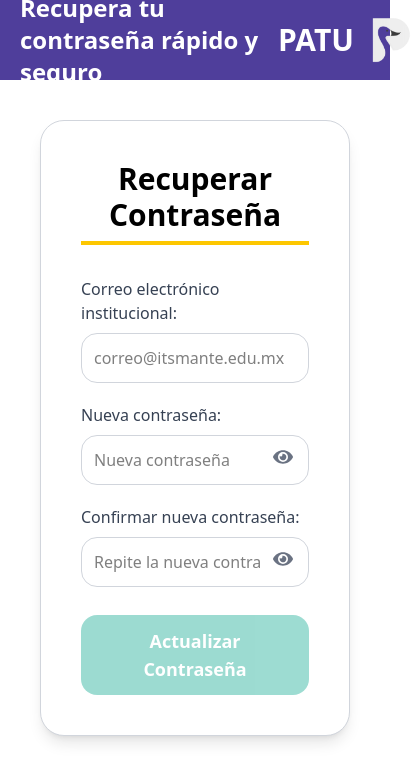
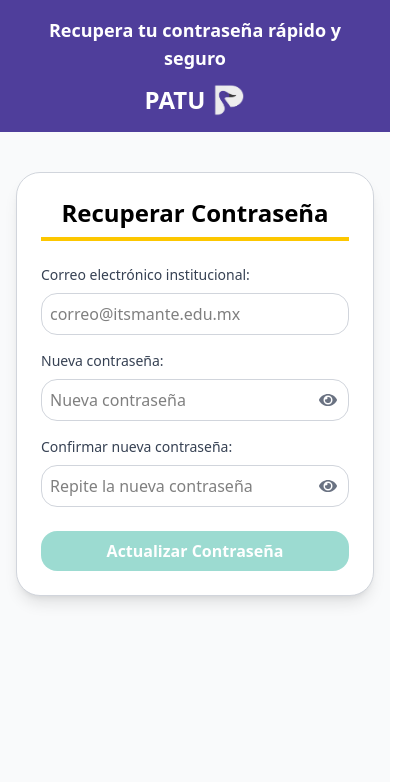
Before and after one commit to Jose-Melendez-Salas/PatuFront, a React (Vite) app: page /RecuperarContra in a window 390 px wide. Shown: the top 782 px of the page, 412 px wide, since content can reach past the window. Built offline with nearby package versions, Linux system fonts and the light colour scheme.

Commit message:
Mejora en la responsividad de recuperar contraseña

```diff
--- a/src/RecuperarContra.jsx
+++ b/src/RecuperarContra.jsx
@@ -125,27 +125,29 @@ const RecuperarContra = () => {
  return (
   <>
     {/* Header */}
-      <header className="relative bg-[#4F3E9B] text-white flex items-center justify-between px-5 h-20">
-        <div className="flex items-center gap-8">
-          <div className="text-2xl md:text-4xl font-bold">Recupera tu contraseña rápido y seguro</div>
+    <header className="relative bg-[#4F3E9B] text-white flex flex-wrap items-center justify-between px-4 sm:px-6 md:px-10 py-4">
+      <div className="flex flex-col sm:flex-row items-center gap-3 sm:gap-6 text-center sm:text-left w-full sm:w-auto">
+        <div className="text-lg sm:text-2xl md:text-3xl font-bold">
+          Recupera tu contraseña rápido y seguro
         </div>
-        <div className="flex items-center gap-4 text-3xl md:text-5xl font-bold">
+      </div>
+      <div className="flex items-center justify-center sm:justify-end gap-2 sm:gap-4 text-2xl sm:text-3xl md:text-4xl font-bold w-full sm:w-auto mt-3 sm:mt-0">
         PATU
-          <img src={logoImg} alt="Logo" className="w-12 h-12" />
+        <img src={logoImg} alt="Logo" className="w-8 h-8 sm:w-10 sm:h-10 md:w-12 md:h-12" />
       </div>
     </header>
 
-      {/* Contenido */}
-      <div className="flex-1 flex flex-col items-center justify-center p-10">
-        <div className="bg-white rounded-3xl shadow-lg p-10 w-full max-w-3xl border border-gray-300">
-          <h2 className="text-3xl md:text-4xl font-bold mb-8 text-center border-b-4 border-yellow-400 pb-2">
+    {/* Contenido pegado al header */}
+    <div className="flex flex-col items-center p-4 sm:p-6 md:p-10 bg-gray-50 min-h-screen">
+      <div className="bg-white rounded-3xl shadow-lg p-6 sm:p-8 md:p-10 w-full max-w-md sm:max-w-xl md:max-w-3xl border border-gray-300 mt-6 sm:mt-8 md:mt-10">
+        <h2 className="text-2xl sm:text-3xl md:text-4xl font-bold mb-6 sm:mb-8 text-center border-b-4 border-yellow-400 pb-2">
           Recuperar Contraseña
         </h2>
 
-          <form className="flex flex-col gap-5" onSubmit={handleSubmit}>
+        <form className="flex flex-col gap-4 sm:gap-5" onSubmit={handleSubmit}>
           {/* Correo */}
           <div className="flex flex-col">
-              <label className="text-gray-700 font-medium mb-2">
+            <label className="text-gray-700 font-medium mb-2 text-sm sm:text-base">
               Correo electrónico institucional:
             </label>
             <input
@@ -153,7 +155,7 @@ const RecuperarContra = () => {
               value={correo}
               onChange={(e) => setCorreo(e.target.value)}
               placeholder="correo@itsmante.edu.mx"
-                className="p-3 border border-gray-300 rounded-2xl focus:outline-none focus:ring-2 focus:ring-purple-400"
+              className="p-2 sm:p-3 border border-gray-300 rounded-2xl focus:outline-none focus:ring-2 focus:ring-purple-400 w-full"
               disabled={cargando}
             />
             {correo && (
@@ -168,7 +170,7 @@ const RecuperarContra = () => {
 
           {/* Nueva contraseña */}
           <div className="flex flex-col relative">
-              <label className="text-gray-700 font-medium mb-2">
+            <label className="text-gray-700 font-medium mb-2 text-sm sm:text-base">
               Nueva contraseña:
             </label>
             <input
@@ -176,42 +178,31 @@ const RecuperarContra = () => {
               value={password}
               onChange={(e) => setPassword(e.target.value)}
               placeholder="Nueva contraseña"
-                className="p-3 border border-gray-300 rounded-2xl pr-12 focus:outline-none focus:ring-2 focus:ring-purple-400"
+              className="p-2 sm:p-3 border border-gray-300 rounded-2xl pr-10 sm:pr-12 focus:outline-none focus:ring-2 focus:ring-purple-400 w-full"
               disabled={cargando}
             />
             <button
               type="button"
               onClick={() => setMostrarPassword(!mostrarPassword)}
-                className="absolute right-4 top-11 text-gray-500 hover:text-gray-700"
+              className="absolute right-3 sm:right-4 top-10 text-gray-500 hover:text-gray-700"
               disabled={cargando}
             >
-                {mostrarPassword ? <FaEyeSlash size={20} /> : <FaEye size={20} />}
+              {mostrarPassword ? <FaEyeSlash size={18} /> : <FaEye size={18} />}
             </button>
 
-              {/* Requisitos de contraseña */}
             {password && (
               <div className="mt-3 p-3 bg-gray-50 rounded-xl space-y-1">
-                  <p className="text-xs font-semibold text-gray-600 mb-2">Requisitos de seguridad:</p>
-                  <ValidacionItem
-                    cumplida={validaciones.longitudMinima}
-                    texto="Mínimo 8 caracteres"
-                  />
-                  <ValidacionItem
-                    cumplida={validaciones.tieneMayuscula}
-                    texto="Al menos una letra mayúscula"
-                  />
-                  <ValidacionItem
-                    cumplida={validaciones.tieneCaracterEspecial}
-                    texto="Al menos un carácter especial valido como: ( !@#$%^&*(),.?:{}|<></> )"
-                  />
-
+                <p className="text-xs sm:text-sm font-semibold text-gray-600 mb-2">Requisitos de seguridad:</p>
+                <ValidacionItem cumplida={validaciones.longitudMinima} texto="Mínimo 8 caracteres" />
+                <ValidacionItem cumplida={validaciones.tieneMayuscula} texto="Al menos una letra mayúscula" />
+                <ValidacionItem cumplida={validaciones.tieneCaracterEspecial} texto="Al menos un carácter especial válido (!@#$%^&*)" />
               </div>
             )}
           </div>
 
-            {/* Confirmar nueva contraseña */}
+          {/* Confirmar contraseña */}
           <div className="flex flex-col relative">
-              <label className="text-gray-700 font-medium mb-2">
+            <label className="text-gray-700 font-medium mb-2 text-sm sm:text-base">
               Confirmar nueva contraseña:
             </label>
             <input
@@ -219,19 +210,18 @@ const RecuperarContra = () => {
               value={confirmarPassword}
               onChange={(e) => setConfirmarPassword(e.target.value)}
               placeholder="Repite la nueva contraseña"
-                className="p-3 border border-gray-300 rounded-2xl pr-12 focus:outline-none focus:ring-2 focus:ring-purple-400"
+              className="p-2 sm:p-3 border border-gray-300 rounded-2xl pr-10 sm:pr-12 focus:outline-none focus:ring-2 focus:ring-purple-400 w-full"
               disabled={cargando}
             />
             <button
               type="button"
               onClick={() => setMostrarConfirmar(!mostrarConfirmar)}
-                className="absolute right-4 top-11 text-gray-500 hover:text-gray-700"
+              className="absolute right-3 sm:right-4 top-10 text-gray-500 hover:text-gray-700"
               disabled={cargando}
             >
-                {mostrarConfirmar ? <FaEyeSlash size={20} /> : <FaEye size={20} />}
+              {mostrarConfirmar ? <FaEyeSlash size={18} /> : <FaEye size={18} />}
             </button>
 
-              {/* Validación de coincidencia */}
             {confirmarPassword && (
               <div className="mt-2">
                 <ValidacionItem
@@ -244,39 +234,38 @@ const RecuperarContra = () => {
 
           {/* Mensajes */}
           {error && (
-              <div className="bg-red-50 border border-red-200 text-red-700 px-4 py-3 rounded-xl text-sm text-center">
+            <div className="bg-red-50 border border-red-200 text-red-700 px-3 py-2 sm:px-4 sm:py-3 rounded-xl text-sm text-center">
               {error}
             </div>
           )}
           {mensaje && !redirigiendo && (
-              <div className="bg-green-50 border border-green-200 text-green-700 px-4 py-3 rounded-xl text-sm text-center">
+            <div className="bg-green-50 border border-green-200 text-green-700 px-3 py-2 sm:px-4 sm:py-3 rounded-xl text-sm text-center">
               {mensaje}
             </div>
           )}
           {redirigiendo && (
-              <div className="bg-blue-50 border border-blue-200 text-blue-700 px-4 py-3 rounded-xl text-sm text-center flex items-center justify-center gap-3">
+            <div className="bg-blue-50 border border-blue-200 text-blue-700 px-3 py-2 sm:px-4 sm:py-3 rounded-xl text-sm text-center flex items-center justify-center gap-3">
               <div className="w-4 h-4 border-2 border-blue-300 border-t-blue-700 rounded-full animate-spin"></div>
               <span>Redirigiendo al inicio de sesión...</span>
             </div>
           )}
 
-            {/* Indicador de carga */}
+          {/* Cargando */}
           {cargando && (
             <div className="flex items-center justify-center gap-3 py-3">
-                <div className="w-6 h-6 border-4 border-purple-200 border-t-purple-600 rounded-full animate-spin"></div>
-                <span className="text-gray-600 font-medium">Actualizando contraseña...</span>
+              <div className="w-5 h-5 sm:w-6 sm:h-6 border-4 border-purple-200 border-t-purple-600 rounded-full animate-spin"></div>
+              <span className="text-gray-600 font-medium text-sm sm:text-base">Actualizando contraseña...</span>
             </div>
           )}
 
           {/* Botón */}
           <button
             type="submit"
-              className="bg-[#3CB9A5] hover:bg-[#1f6b5e] text-white py-3 px-6 rounded-2xl font-bold text-lg mt-2 transition-colors disabled:opacity-50 disabled:cursor-not-allowed"
+            className="bg-[#3CB9A5] hover:bg-[#1f6b5e] text-white py-2 sm:py-3 px-4 sm:px-6 rounded-2xl font-bold text-base sm:text-lg mt-2 transition-colors disabled:opacity-50 disabled:cursor-not-allowed"
             disabled={!Object.values(validaciones).every(v => v) || cargando}
           >
             {cargando ? 'Actualizando...' : 'Actualizar Contraseña'}
           </button>
-
         </form>
       </div>
     </div>
```
Lines whose indentation alone changed are shown as unchanged.
